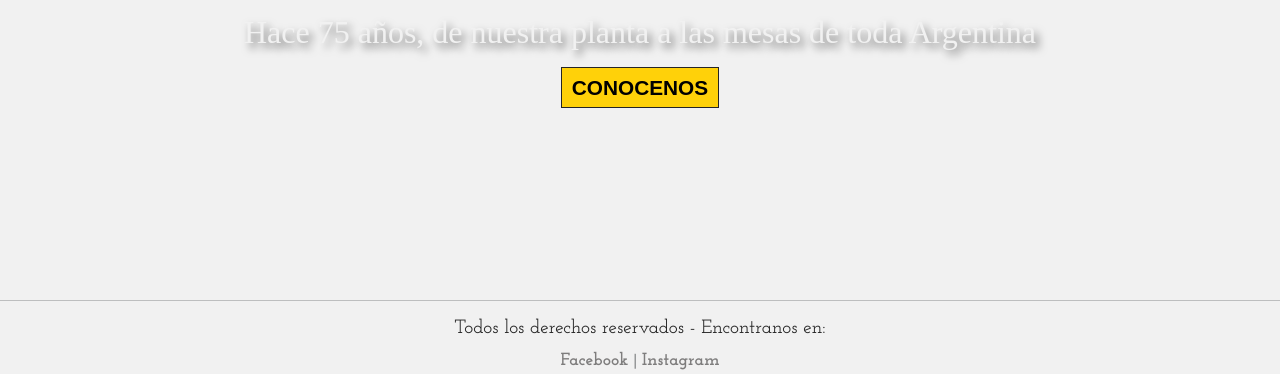
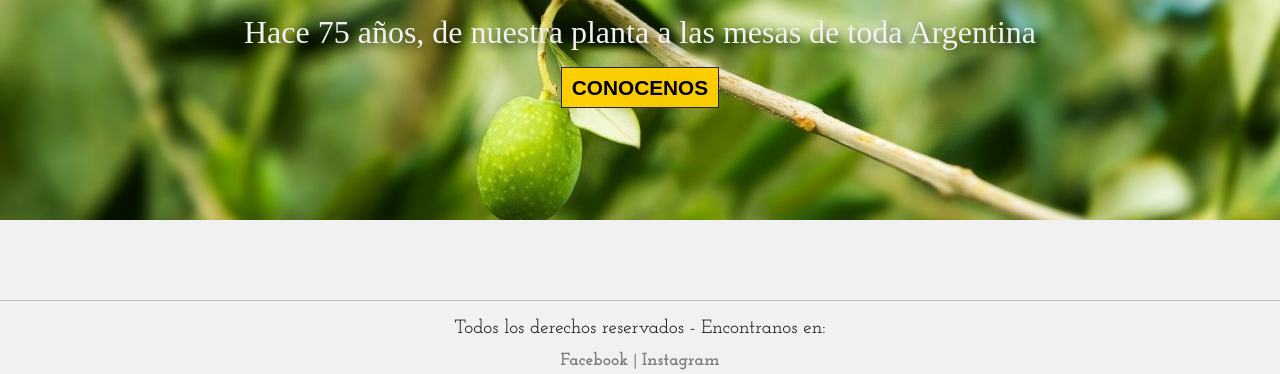
Before and after one commit to AgustinaD14/repo-remoto, a plain HTML site: page index.html in a window 1280 px wide. Shown: the part 460-834 px from the top of the page. Drawn offline with nearby package versions, Linux system fonts and the light colour scheme; the site is published under a folder, as on GitHub Pages, so addresses that start at the root find nothing; a web font is replaced by a local one.

Commit message:
Terminamos

```diff
--- a/CSS/style.css
+++ b/CSS/style.css
@@ -28,7 +28,7 @@ div {
 
 /* PAGINA PRINCIPAL */
 .pag-principal {
-  background-image: url(/ASSETS/portada2.jpg);
+  background-image: url(../ASSETS/portada2.jpg);
   background-position: center;
   background-size: cover;
   background-repeat: no-repeat;
```
